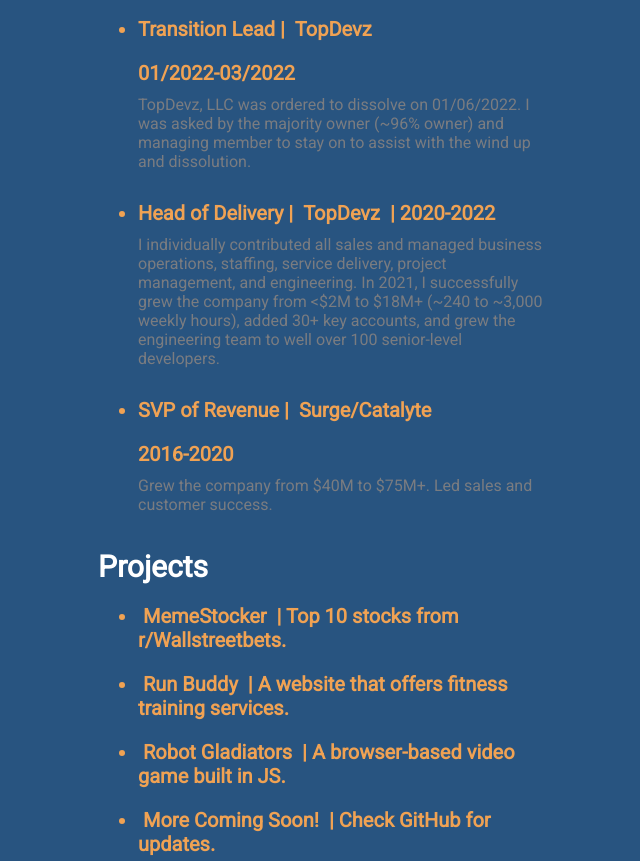
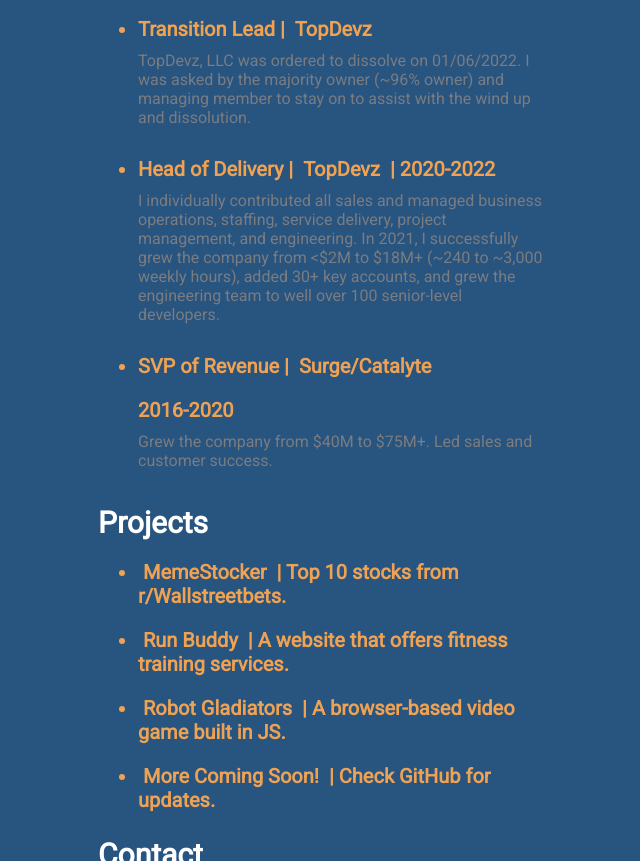
Before and after one commit to joshualintz/joshualintz, a plain HTML site: page index.html in a window 1280 px wide. Shown: the part 1010-1871 px from the top of the page, without its empty margins (542-1182 px from the left). Drawn offline with Linux system fonts and the light colour scheme.

Commit message:
updated dates

```diff
--- a/index.html
+++ b/index.html
@@ -52,7 +52,6 @@
                     </li>
                     <li>
                         <h3>Transition Lead | <a href="https://www.topdevz.io" target="_blank">TopDevz</a></h3>
-                        <h3>01/2022-03/2022</h3>
                         <p>
                             TopDevz, LLC was ordered to dissolve on 01/06/2022. I was asked by the majority owner (~96% owner) and managing member to stay on to assist with the wind up and dissolution.
                         </p>
```
